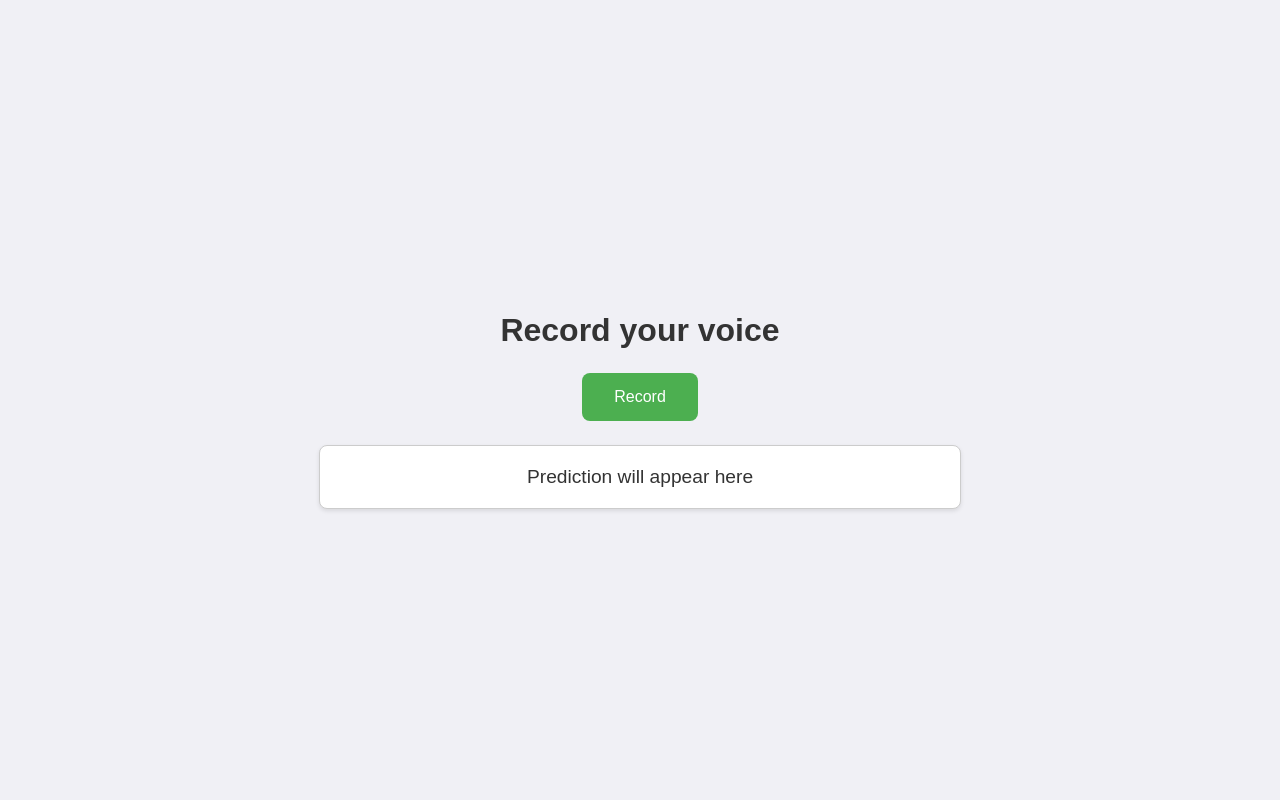
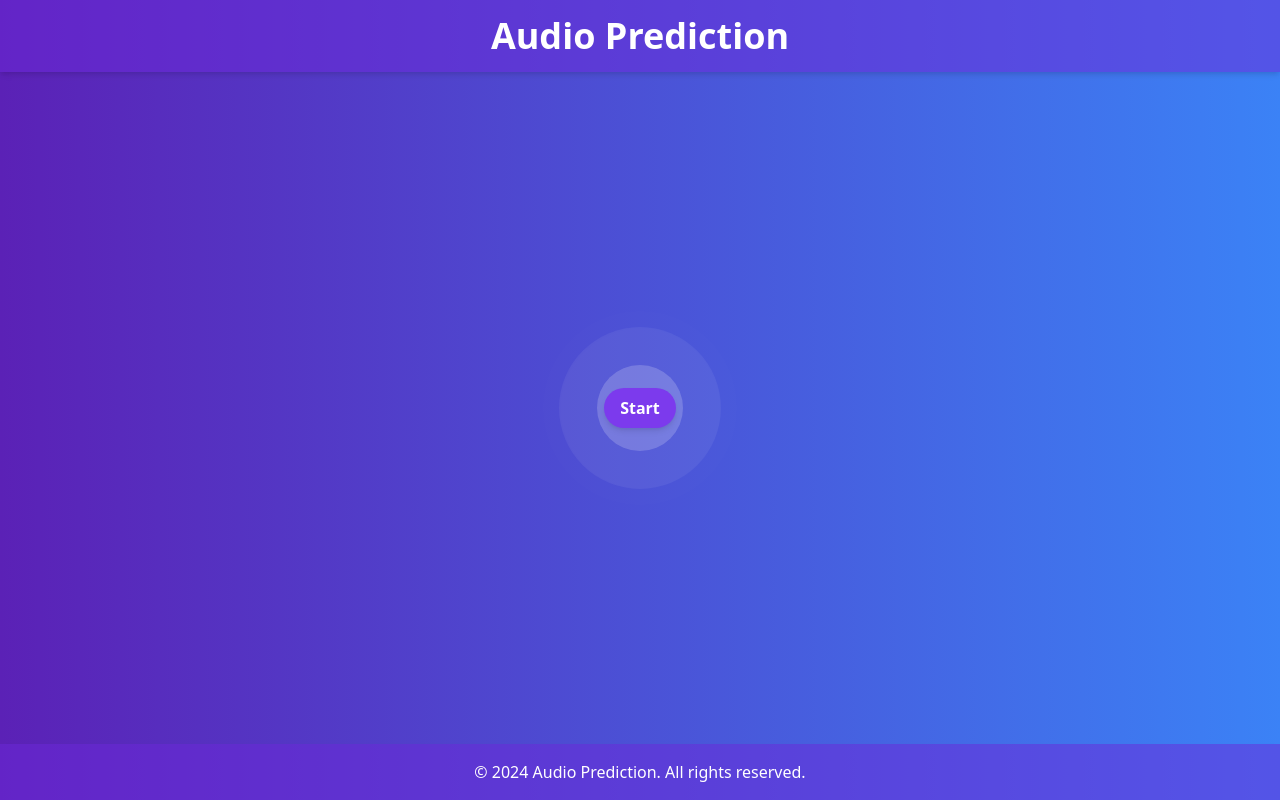
Before and after one commit to BatuToy/End-to-End-Speaker-Recognition-With-ML, a Django app: page / in a window 1280 px wide. Run offline with Django 5.2, Linux system fonts and the light colour scheme; parts of the project's set-up code (start-up, migrations or seed data) failed here and were passed over.

Commit message:
FixingUI adding the word Counter logic

```diff
--- a/MLP/test_audio.py
+++ b/MLP/test_audio.py
@@ -36,7 +36,7 @@
     sd.wait()
     sf.write('audio.wav', myrecording, fs)
     return 'audio.wav'
-# split thr audio file into 5 parts
+
 def split_audio(file_name):
     X, sample_rate = librosa.load(os.path.join(file_name), res_type='kaiser_fast')
     duration = len(X) / sample_rate
--- a/MlpClient /AudioPredict/static/AudioPredict/css/styles.css
+++ b/MlpClient /AudioPredict/static/AudioPredict/css/styles.css
@@ -1,50 +1,81 @@
 body {
-    font-family: 'Arial', sans-serif;
-    background-color: #f0f0f5;
+    font-family: 'Helvetica Neue', Arial, sans-serif;
+    background: linear-gradient(to right, #5a2d82, #2583b8);
     margin: 0;
     padding: 0;
     display: flex;
     flex-direction: column;
-    align-items: center;
-    justify-content: center;
-    height: 100vh;
+    min-height: 100vh;
+    color: #FFFFFF;
+}
+
+header {
+    text-align: center;
+    padding: 1em 0;
+    background-color: rgba(58, 12, 163, 0.5);
+    box-shadow: 0 2px 4px rgba(0, 0, 0, 0.1);
 }
 
 h1 {
-    color: #333;
-    font-size: 2em;
-    margin-bottom: 20px;
+    font-size: 2.5em;
+    color: #FFFFFF;
+    margin: 0;
+    text-shadow: 1px 1px 4px rgba(0, 0, 0, 0.5);
 }
 
-button {
-    background-color: #4CAF50;
+main {
+    flex: 1;
+    display: flex;
+    align-items: center;
+    justify-content: center;
+    text-align: center;
+    padding: 20px;
+}
+
+.content {
+    background-color: rgba(44, 23, 97, 0.9);
+    padding: 30px;
+    border-radius: 20px;
+    box-shadow: 0 8px 16px rgba(0, 0, 0, 0.3);
+    width: 80%;
+    max-width: 500px;
+}
+
+#recordButton {
+    background-color: #6241c7;
     color: white;
     border: none;
-    padding: 15px 32px;
+    padding: 10px 20px;
     text-align: center;
     text-decoration: none;
     display: inline-block;
-    font-size: 16px;
-    margin: 4px 2px;
+    font-size: 1em;
+    margin: 20px 0;
     cursor: pointer;
-    border-radius: 8px;
-    transition: background-color 0.3s ease;
+    border-radius: 50px;
+    box-shadow: 0 4px 6px rgba(0, 0, 0, 0.3);
+    transition: background-color 0.3s, transform 0.2s;
 }
 
 button:hover {
-    background-color: #45a049;
+    background-color: #4b34a0;
+    transform: translateY(-2px);
 }
 
 #predictionResult {
     margin-top: 20px;
     padding: 20px;
-    border: 1px solid #ccc;
-    background-color: #fff;
-    width: 80%;
-    max-width: 600px;
+    border: 1px solid #FFFFFF;
+    background-color: #34245c;
+    color: #FFFFFF;
+    border-radius: 20px;
+    box-shadow: 0 2px 4px rgba(0, 0, 0, 0.2);
+    text-shadow: 1px 1px 4px rgba(0, 0, 0, 0.5);
+}
+
+footer {
     text-align: center;
-    font-size: 1.2em;
-    color: #333;
-    border-radius: 8px;
-    box-shadow: 0 2px 4px rgba(0, 0, 0, 0.1);
+    padding: 1em 0;
+    background-color: rgba(58, 12, 163, 0.5);
+    box-shadow: 0 -2px 4px rgba(0, 0, 0, 0.1);
 }
--- a/MlpClient /AudioPredict/templates/index.html
+++ b/MlpClient /AudioPredict/templates/index.html
@@ -4,26 +4,53 @@
     <meta charset="UTF-8">
     <title>Audio Prediction</title>
     {% load static %}
-    <link rel="stylesheet" href="{% static 'AudioPredict/css/styles.css' %}">
+    <link href="https://cdn.jsdelivr.net/npm/tailwindcss@2.2.19/dist/tailwind.min.css" rel="stylesheet">
+    <style>
+        @keyframes wave {
+            0% { transform: scale(0.8); opacity: 1; }
+            100% { transform: scale(2); opacity: 0; }
+        }
+        .wave {
+            position: absolute;
+            border-radius: 50%;
+            background: rgba(255, 255, 255, 0.2);
+            width: 100px;
+            height: 100px;
+            animation: wave 1.5s infinite;
+        }
+        .wave:nth-child(2) {
+            animation-delay: 0.5s;
+        }
+        .wave:nth-child(3) {
+            animation-delay: 1s;
+        }
+        .hidden {
+            display: none;
+        }
+        .flex-center {
+            display: flex;
+            align-items: center;
+            justify-content: center;
+        }
+    </style>
     <script>
         document.addEventListener('DOMContentLoaded', function () {
-            const recordButton = document.getElementById('recordButton');
+            const startButton = document.getElementById('startButton');
             const predictionResult = document.getElementById('predictionResult');
+            const waves = document.getElementById('waves');
+            const mainContent = document.getElementById('mainContent');
 
             let audioChunks = [];
             let mediaRecorder;
 
-            recordButton.addEventListener('click', () => {
-                if (mediaRecorder && mediaRecorder.state === "recording") {
-                    mediaRecorder.stop();
-                    recordButton.textContent = "Record";
-                } else {
+            startButton.addEventListener('click', () => {
                 navigator.mediaDevices.getUserMedia({ audio: true })
                     .then(stream => {
                         mediaRecorder = new MediaRecorder(stream, { mimeType: 'audio/webm' });
 
                         mediaRecorder.start();
-                            recordButton.textContent = "Stop";
+                        startButton.classList.add('hidden');
+                        waves.classList.remove('hidden');
 
                         audioChunks = [];
                         mediaRecorder.addEventListener("dataavailable", event => {
@@ -35,6 +62,13 @@
                             sendAudioToServer(audioBlob);
                         });
                     }).catch(error => console.error("Error accessing media devices.", error));
+            });
+
+            waves.addEventListener('click', () => {
+                if (mediaRecorder && mediaRecorder.state === "recording") {
+                    mediaRecorder.stop();
+                    waves.classList.add('hidden');
+                    mainContent.classList.remove('hidden');
                 }
             });
 
@@ -48,7 +82,7 @@
                 })
                 .then(response => response.json())
                 .then(data => {
-                    predictionResult.textContent = `Prediction: ${data.prediction}`;
+                    predictionResult.textContent = `${data.prediction} \n Counter:${data.counter}`;
                 })
                 .catch(error => {
                     console.error('Error:', error);
@@ -58,9 +92,23 @@
         });
     </script>
 </head>
-<body>
-    <h1>Record your voice</h1>
-    <button id="recordButton">Record</button>
-    <div id="predictionResult">Prediction will appear here</div>
+<body class="flex flex-col min-h-screen bg-gradient-to-r from-purple-800 to-blue-500 text-white">
+    <header class="text-center py-4 bg-purple-700 bg-opacity-50 shadow-md">
+        <h1 class="text-4xl font-bold">Audio Prediction</h1>
+    </header>
+    <main class="flex-grow flex items-center justify-center p-4 relative">
+        <div id="waves" class="hidden absolute inset-0 flex-center">
+            <div class="wave"></div>
+            <div class="wave"></div>
+            <div class="wave"></div>
+        </div>
+        <div id="mainContent" class="hidden bg-purple-900 bg-opacity-80 p-8 rounded-2xl shadow-xl w-full max-w-lg text-center relative">
+            <div id="predictionResult" class="mt-4 p-4 border border-white bg-purple-700 rounded-2xl shadow-md text-xl text-white">Prediction will appear here</div>
+        </div>
+        <button id="startButton" class="relative z-10 bg-purple-600 hover:bg-purple-500 text-white font-bold py-2 px-4 rounded-full shadow-md transition-transform transform hover:scale-105">Start</button>
+    </main>
+    <footer class="text-center py-4 bg-purple-700 bg-opacity-50 shadow-md">
+        <p>&copy; 2024 Audio Prediction. All rights reserved.</p>
+    </footer>
 </body>
 </html>
--- a/MlpClient /AudioPredict/views.py
+++ b/MlpClient /AudioPredict/views.py
@@ -9,8 +9,10 @@
 from io import BytesIO
 import subprocess
 from collections import Counter
+import speech_recognition as sr
 
-# Load your trained model and scaler
+r = sr.Recognizer()
+
 model = joblib.load('/Users/batu/Desktop/PROJECTS/MLP/Training/3Person.joblib')
 scaler = joblib.load('/Users/batu/Desktop/PROJECTS/MLP/Training/scaler.joblib')
 
@@ -36,6 +38,14 @@
     command = ['ffmpeg', '-i', input_path, '-ar', '16000', '-ac', '1', output_path]
     subprocess.run(command, check=True)
 
+def recognize_speech(filename):
+    with sr.AudioFile(filename) as source:
+        audio_data = r.record(source)
+        text = r.recognize_google(audio_data, language='tr-TR')
+        split_text = text.split()
+        counter = len(split_text)
+        return counter
+
 @csrf_exempt
 def record_audio(request):
     if request.method == 'POST':
@@ -49,10 +59,10 @@
 
             convert_audio(temp_input_path, temp_output_path)
 
+            words = recognize_speech(temp_output_path)
             y, sr = librosa.load(temp_output_path, res_type='kaiser_fast')
             os.remove(temp_input_path)
             os.remove(temp_output_path)
-
             # Split the audio into 5 equal parts
             part_length = len(y) // 5
             predictions = []
@@ -71,7 +81,7 @@
             # Find the most frequent prediction
             most_common_prediction = Counter(predictions).most_common(1)[0][0]
 
-            return JsonResponse({'prediction': str(most_common_prediction)})
+            return JsonResponse({'prediction': str(most_common_prediction), 'counter' : words})
         except KeyError:
             return JsonResponse({'error': 'Invalid audio data'}, status=400)
         except Exception as e:
```
Also changed, not shown: readme.md, webSS.jpeg (added), webSS_2.jpeg (added), 1 other file. Lines whose indentation alone changed are shown as unchanged.
